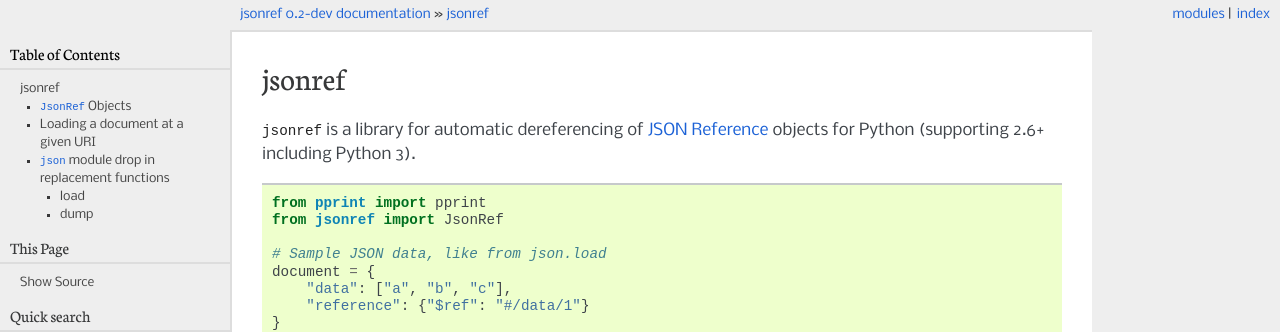
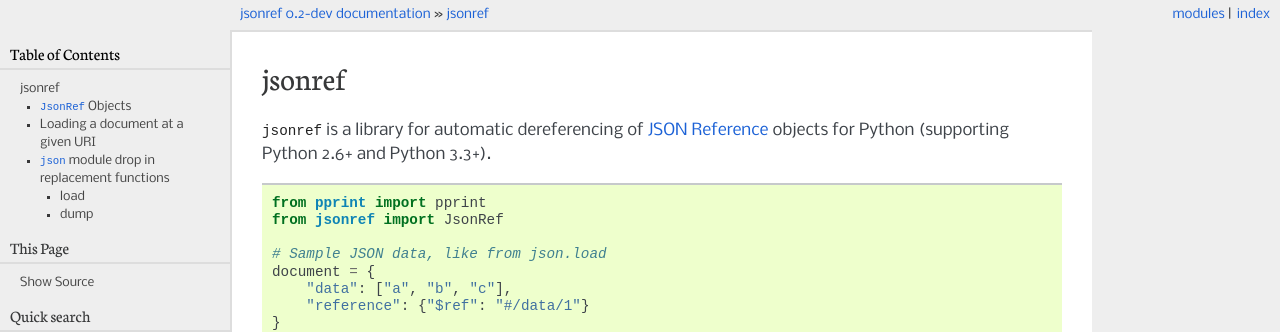
Before and after one commit to gazpachoking/jsonref, a Sphinx documentation site: the page built from docs/index.rst, in a window 1280 px wide. Shown: the top 332 px of the page. Built offline with Sphinx 7.4.7, drawn with Linux system fonts in a browser that asks for light colours.

Commit message:
Drop support for Python 3.1 and 3.2

```diff
--- a/README.rst
+++ b/README.rst
@@ -10,7 +10,7 @@ jsonref
 
 ``jsonref`` is a library for automatic dereferencing of
 `JSON Reference <http://tools.ietf.org/id/draft-pbryan-zyp-json-ref-03.html>`_
-objects for Python (supporting 2.6+ including Python 3).
+objects for Python (supporting Python 2.6+ and Python 3.3+).
 
 This library lets you use a data structure with JSON reference objects, as if
 the references had been replaced with the referent data.
--- a/docs/index.rst
+++ b/docs/index.rst
@@ -8,7 +8,7 @@ jsonref
 
 ``jsonref`` is a library for automatic dereferencing of
 `JSON Reference <http://tools.ietf.org/id/draft-pbryan-zyp-json-ref-03.html>`_
-objects for Python (supporting 2.6+ including Python 3).
+objects for Python (supporting Python 2.6+ and Python 3.3+).
 
 .. testcode::
 
--- a/setup.py
+++ b/setup.py
@@ -17,8 +17,6 @@ classifiers = [
     "Programming Language :: Python :: 2.6",
     "Programming Language :: Python :: 2.7",
     "Programming Language :: Python :: 3",
-    "Programming Language :: Python :: 3.1",
-    "Programming Language :: Python :: 3.2",
     "Programming Language :: Python :: 3.3",
     "Programming Language :: Python :: Implementation :: CPython",
     "Programming Language :: Python :: Implementation :: PyPy",
```
Also changed, not shown: .travis.yml.
